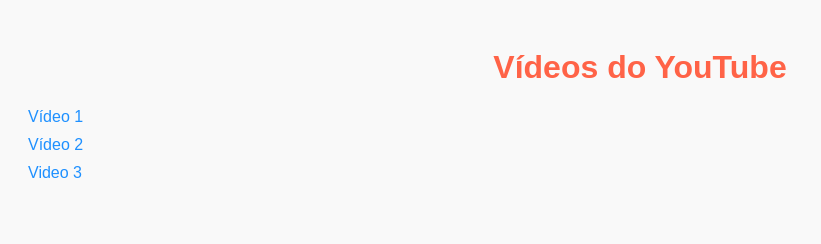
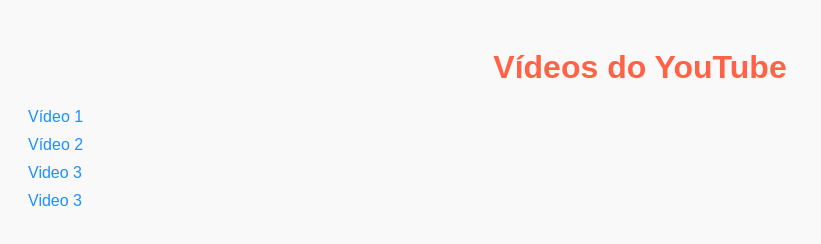
Before and after one commit to opedrovazz/ap2-plataformas-computacionais, a plain HTML site: page index.html in a window 1280 px wide. Shown: the whole page, without its empty margins (0-821 px from the left). Drawn offline with Linux system fonts and the light colour scheme.

Commit message:
Update index.html

```diff
--- a/index.html
+++ b/index.html
@@ -37,6 +37,7 @@
         <li><a href="https://www.youtube.com/watch?v=L_jWHffIx5E" target="_blank">Vídeo 1</a></li>
         <li><a href="https://www.youtube.com/watch?v=DLzxrzFCyOs" target="_blank">Vídeo 2</a></li>
         <li><a href="https://youtu.be/0AifTtY4y_U?si=XkWrVfFtlkN-7Fv7" target="_blank">Video 3</a></li>
+        <li><a href="https://youtu.be/0AifTtY4y_U?si=XkWrVfFtlkN-7Fv7" target="_blank">Video 3</a></li>
     </ul>
 </body>
 </html>
```
